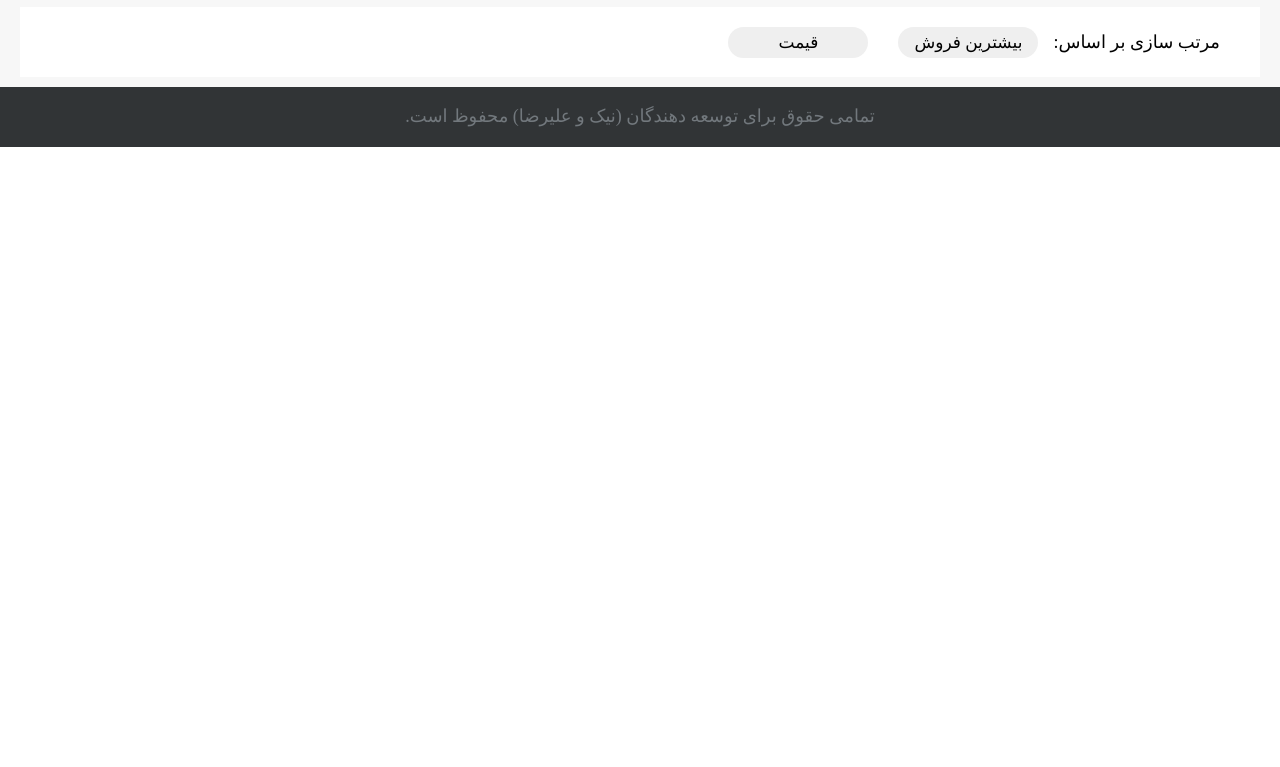
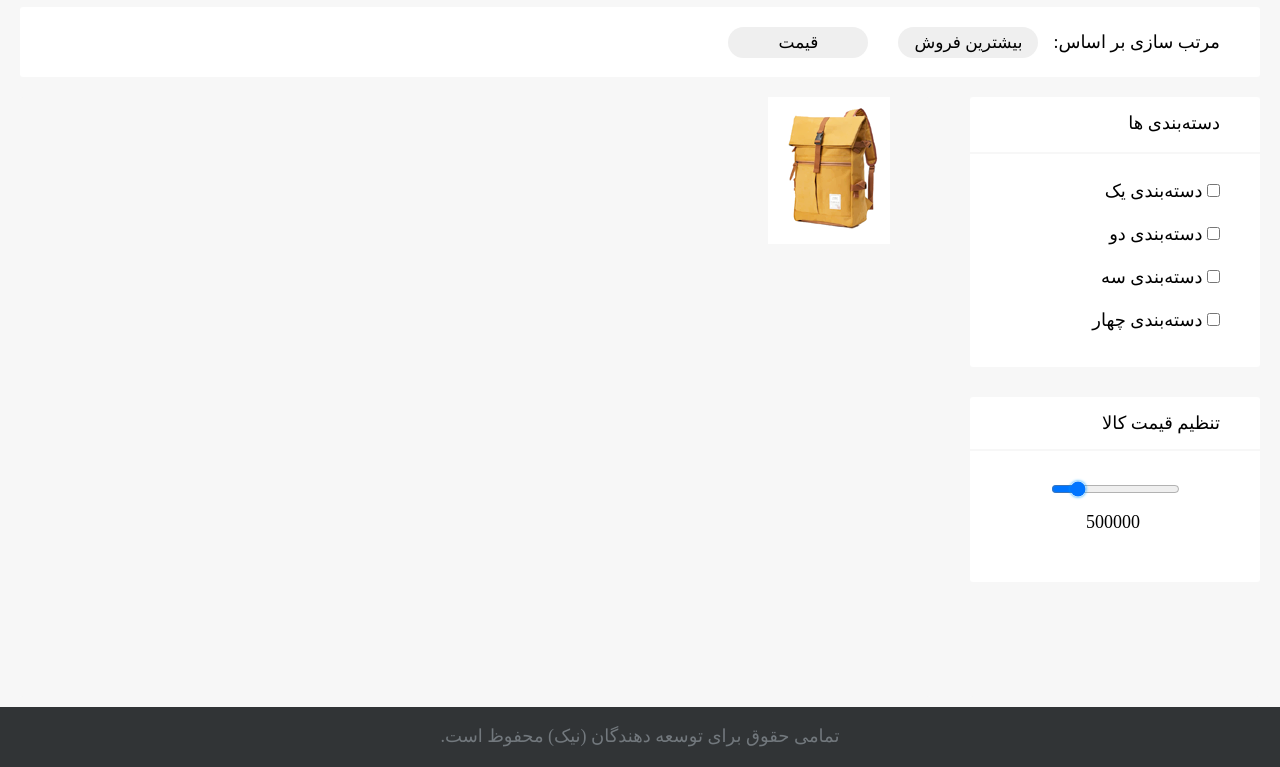
Before and after one commit to AlirezaGhafartehrani/online-store, a plain HTML site: page Main Page/mainPage.html in a window 1280 px wide. Shown: the part 445-1212 px from the top of the page. Before the commit the page ends 800 px from the top, so only its background shows below. Drawn offline with Linux system fonts and the light colour scheme.

Commit message:
right sidebar added.

```diff
--- a/Main Page/mainPage.css
+++ b/Main Page/mainPage.css
@@ -183,6 +183,7 @@ body {
     padding-right: 40px;
     direction: rtl;
     height: 70px;
+    border-radius: 3px;
 }
 
 .sort-based-on--button {
@@ -202,6 +203,106 @@ body {
     box-shadow: 0 0 15px rgba(0, 157, 255, 1);
 
 }
+
+#goods-container {
+    background-color: rgb(247, 247, 247);
+    display: flex;
+    flex-direction: row-reverse;
+}
+
+#goods-left-side {
+    background-color: rgb(247, 247, 247);
+    display: flex;
+    justify-items: right;
+    flex-direction: column;
+    margin: 10px 20px;
+    padding-right: 40px;
+    direction: rtl;
+    height: 200px;
+    flex-basis: 75%;
+    border-radius: 3px;
+}
+
+#goods-right-side {
+    background-color: rgb(247, 247, 247);
+    display: flex;
+    justify-items: right;
+    flex-direction: column;
+    margin: 10px 20px;
+    direction: rtl;
+    flex-basis: 25%;
+    border-radius: 3px;
+}
+
+#categories, #price-slider{
+    border-radius: 3px;
+    background-color: white;
+}
+
+#categories-header, #categories-checkbox, #price-label, #slider-value {
+    padding-right: 40px;
+}
+
+#categories-header{
+    margin-top: 15px;
+}
+
+#price-slider{
+    padding-top: 15px;
+}
+
+#categories {
+    height: 270px;
+}
+#price-slider {
+    height: 170px;
+}
+
+.solid-divider {
+    border: 1px solid rgb(247, 247, 247);
+    background-color: rgb(247, 247, 247);
+    margin: 15px 0;
+}
+
+.checkbox {
+    margin: 15px 0 15px 0;
+}
+
+.flex-gap {
+    border: 15px solid rgb(247, 247, 247);
+    background-color: rgb(247, 247, 247);
+    margin: 0;
+    padding: 0;
+}
+
+
+#price-range, #slider-value {
+    direction: ltr;
+    margin: 15px 80px;
+}
+
+/*#slider-value::before{*/
+/*    !*content: "\a";*!*/
+/*    white-space: pre;*/
+/*}*/
+
+/* Special styling for WebKit/Blink */
+
+input[type=range]::-webkit-slider-thumb {
+    border: none;
+    border-radius: 300px;
+    cursor: pointer;
+    box-shadow: 0 0 3px rgba(0, 157, 255, 1);
+}
+
+
+#goods-left-side {
+    height: 600px;
+    flex-basis: 75%;
+}
+
+
+/*footer*/
 
 .footer {
     /*position: fixed;*/
--- a/Main Page/mainPage.html
+++ b/Main Page/mainPage.html
@@ -67,11 +67,51 @@
         <p>مرتب سازی بر اساس:</p>
         <button class="sort-based-on--button">بیشترین فروش</button>
         <button class="sort-based-on--button">قیمت</button>
+    </div>
+</div>
+
+<div id="goods-container">
+    <div id="goods-right-side">
+        <div id="categories" class="border-px">
+            <div>
+                <p id="categories-header" >دسته&#8204;بندی ها</p>
+                <hr class="solid-divider">
+            </div>
+            <div id="categories-checkbox">
+                <form action="">
+                    <input type="checkbox" id="cat1" name="cat1" value="1" class="checkbox">
+                    <label for="cat1">دسته&#8204;بندی یک</label><br>
+                    <input type="checkbox" id="cat2" name="cat2" value="2" class="checkbox">
+                    <label for="cat2">دسته&#8204;بندی دو</label><br>
+                    <input type="checkbox" id="cat3" name="cat3" value="3" class="checkbox">
+                    <label for="cat3">دسته&#8204;بندی سه</label><br>
+                    <input type="checkbox" id="cat4" name="cat4" value="4" class="checkbox">
+                    <label for="cat4">دسته&#8204;بندی چهار</label><br>
+                    <!--                    <input type="submit" value="Submit">-->
+                </form>
+            </div>
+        </div>
+        <div>
+            <hr class="flex-gap">
+        </div>
+        <div id="price-slider">
+            <label for="price-range" id="price-label">تنظیم قیمت کالا</label>
+            <hr class="solid-divider">
+            <input type="range" min="10000" max="3000000" value="500000" id="price-range" step="1000"
+                   oninput="this.nextElementSibling.value = this.value">
+            <output id="slider-value">500000</output>
+        </div>
+    </div>
+
+    <div id="goods-left-side">
+        <div class="good">
+            <img src="pic/bag.png" alt="bag image" class="good-image">
+        </div>
 
     </div>
 </div>
 <div class="footer">
-    <p>تمامی حقوق برای توسعه دهندگان (نیک و علیرضا) محفوظ است.</p>
+    <p>تمامی حقوق برای توسعه دهندگان (نیک) محفوظ است.</p>
 </div>
 </body>
 </html>
```
Also changed, not shown: Main Page/pic/bag.png (added). Lines whose indentation alone changed are shown as unchanged.
